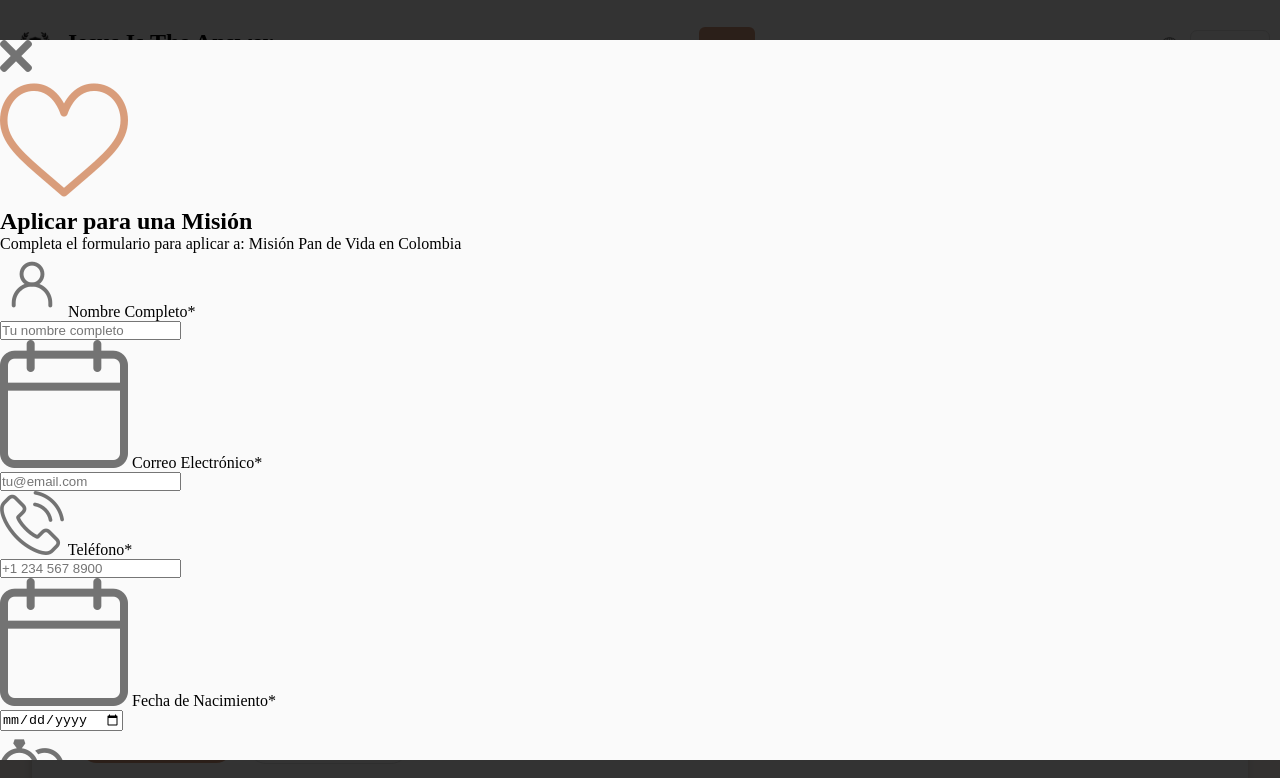
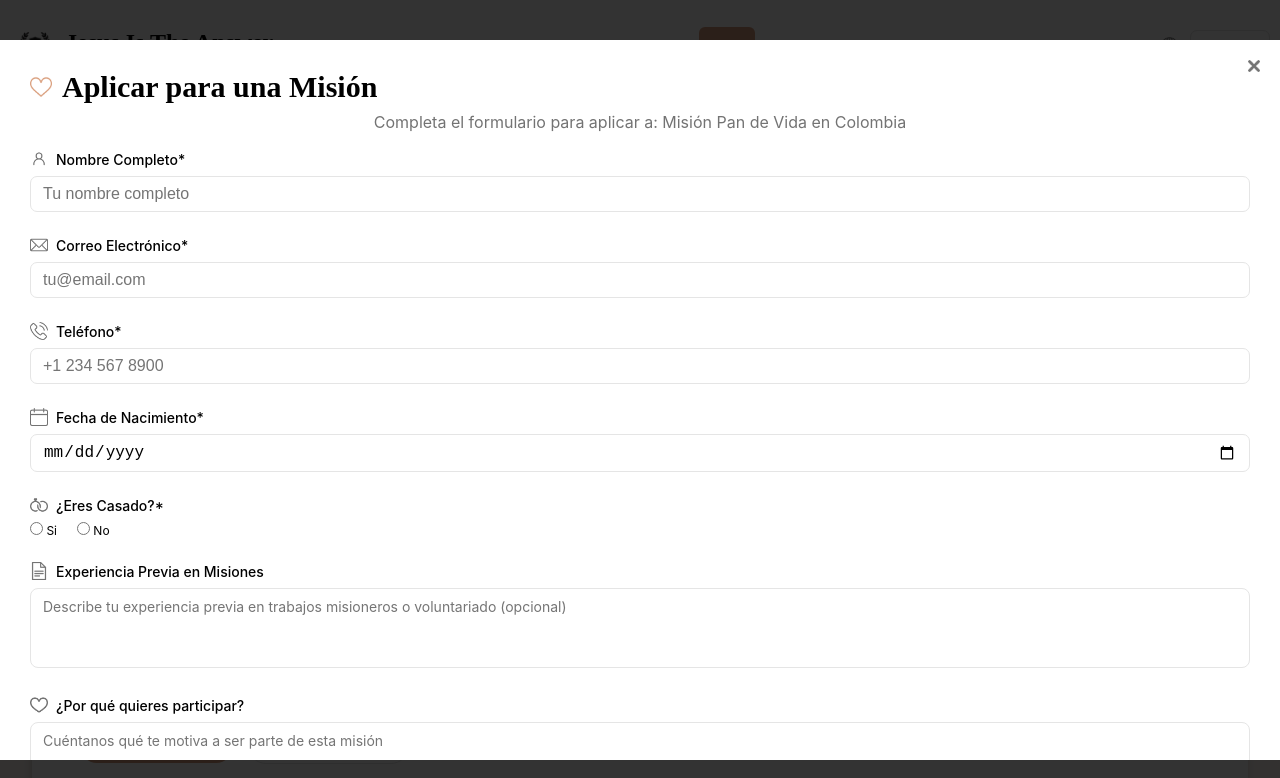
Before and after one commit to GonzaloDEV0210/Jesus_is_the_answer, a plain HTML site: page index.html in a window 1280 px wide. Shown: the top 778 px of the page. Drawn offline with Linux system fonts and the light colour scheme; a web font is replaced by a local one.

Commit message:
empezando a estilizar el modal

```diff
--- a/assets/css/home.css
+++ b/assets/css/home.css
@@ -1451,6 +1451,141 @@
 .back_black_modal {
     width: 100%;
     height: 90vh;
+    background-color: var(--color_blanco);
+    overflow-y: auto;
+    position: relative;
+    padding: 30px;
+}
+
+.icon_cerrar_modal {
+    width: 12px;
+    position: absolute;
+    top: 20px;
+    right: 20px;
+}
+
+.cont_icon_title_modal {
+    display: flex;
+    align-items: center;
+    gap: 10px;
+}
+
+.icon_corazon_modal {
+    width: 22px;
+}
+
+.title_modal {
+    font-family: var(--font_play);
+    font-weight: 600;
+    font-size: 30px;
+    text-align: center;
+}
+
+.paragraph_modal {
+    font-family: var(--font_inter);
+    color: var(--color_gris_medio);
+    text-align: center;
+    margin-top: 6px;
+    line-height: 1.5rem;
+}
+
+.form_modal {
+    display: flex;
+    flex-direction: column;
+    gap: 24px;
+    margin-top: 16px;
+}
+
+.icon_texto {
+    display: flex;
+    align-items: center;
+    gap: 8px;
+}
+
+.icon_form {
+    width: 18px;
+}
+
+.text_form {
+    font-size: 14px;
+    font-family: var(--font_inter);
+    font-weight: 500;
+}
+
+.input_form {
+    width: 100%;
+    margin-top: 8px;
+    padding: 8px 12px;
+    border: 1px solid var(--color_bordes);
+    border-radius: 7px;
+    font-size: 16px;
+}
+
+.cont_opciones_casado {
+    font-family: var(--font_inter);
+    margin-top: 8px;
+    display: flex;
+    align-items: center;
+    gap: 20px;
+    font-size: 12px;
+}
+
+.input_experiencia {
+    margin-top: 8px;
+    width: 100%;
+    resize: none;
+    height: 80px;
+    font-family: var(--font_inter);
+    font-size: 14px;
+    padding: 8px 12px;
+    line-height: 20px;
+    border: 1px solid var(--color_bordes);
+    border-radius: 8px;
+}
+
+.informacion_importante {
     background-color: var(--color_claro);
-    overflow-y: auto;
-}
+    padding: 20px 16px;
+    border-radius: 10px;
+}
+
+.icon_form_important {
+    width: 16px;
+}
+
+.text_form_important {
+    font-family: var(--font_play);
+    font-size: 16px;
+    font-weight: 600;
+}
+
+.list_informacion_importante {
+    font-family: var(--font_inter);
+    font-size: 14px;
+    color: var(--color_gris_medio);
+    list-style-position: inside;
+    margin-top: 8px;
+    display: flex;
+    flex-direction: column;
+    gap: 6px;
+}
+
+.cont_buttons {
+    display: flex;
+    align-items: center;
+    justify-content: space-between;
+}
+
+.button_modal {
+    padding: 12px 18px;
+    border-radius: 8px;
+    background-color: var(--color_blanco);
+    border: 1px solid var(--color_bordes);
+    font-size: 14px;
+    font-weight: 550;
+}
+
+.button_modal_enviar {
+    background-color: var(--color_principal);
+    color: var(--color_blanco);
+}
--- a/index.html
+++ b/index.html
@@ -307,7 +307,7 @@
                 <h1 class="title_modal">Aplicar para una Misión</h1>
             </div>
             <p class="paragraph_modal">Completa el formulario para aplicar a: Misión Pan de Vida en Colombia</p>
-            <form action="" method="post">
+            <form action="" method="post" class="form_modal">
                 <div class="cont_nombre_completo">
                     <div class="icon_texto">
                         <img src="/assets/images/icons/icon_user_gr.png" alt="Icono de un usuario" class="icon_form">
@@ -317,7 +317,7 @@
                 </div>
                 <div class="cont_correo_electronico">
                     <div class="icon_texto">
-                        <img src="/assets/images/icons/icon-calendario-gr.png" alt="Icono de un correo" class="icon_form">
+                        <img src="/assets/images/icons/icon-correo-electronico-gr.png" alt="Icono de un correo" class="icon_form">
                         <label for="" class="text_form">Correo Electrónico*</label>
                     </div>
                     <input type="email" class="input_form" placeholder="tu@email.com">
@@ -364,12 +364,12 @@
                         <img src="/assets/images/icons/icon_corazon_gr.png" alt="Icono de un corazon" class="icon_form">
                         <label for="" class="text_form">¿Por qué quieres participar?</label>
                     </div>
-                    <textarea name="" id="" class="input_participar" placeholder="Cuéntanos qué te motiva a ser parte de esta misión"></textarea>
+                    <textarea name="" id="" class="input_participar input_experiencia" placeholder="Cuéntanos qué te motiva a ser parte de esta misión"></textarea>
                 </div>
                 <div class="informacion_importante">
                     <div class="icon_texto">
-                        <img src="/assets/images/icons/icon_docs_mr.png" alt="Icono de un documento" class="icon_form">
-                        <span class="text_form">Información Importante</span>
+                        <img src="/assets/images/icons/icon_docs_mr.png" alt="Icono de un documento" class="icon_form icon_form_important">
+                        <span class="text_form text_form_important">Información Importante</span>
                     </div>
                     <ul class="list_informacion_importante">
                         <li>Todas las misiones requieren pasaporte vigente</li>
@@ -379,7 +379,8 @@
                     </ul>
                 </div>
                 <div class="cont_buttons">
-                    <!-- colocar botones -->
+                    <button class="button_modal">Cancelar</button>
+                    <button class="button_modal button_modal_enviar">Enviar Aplicación</button>
                 </div>
             </form>
         </div>
```
